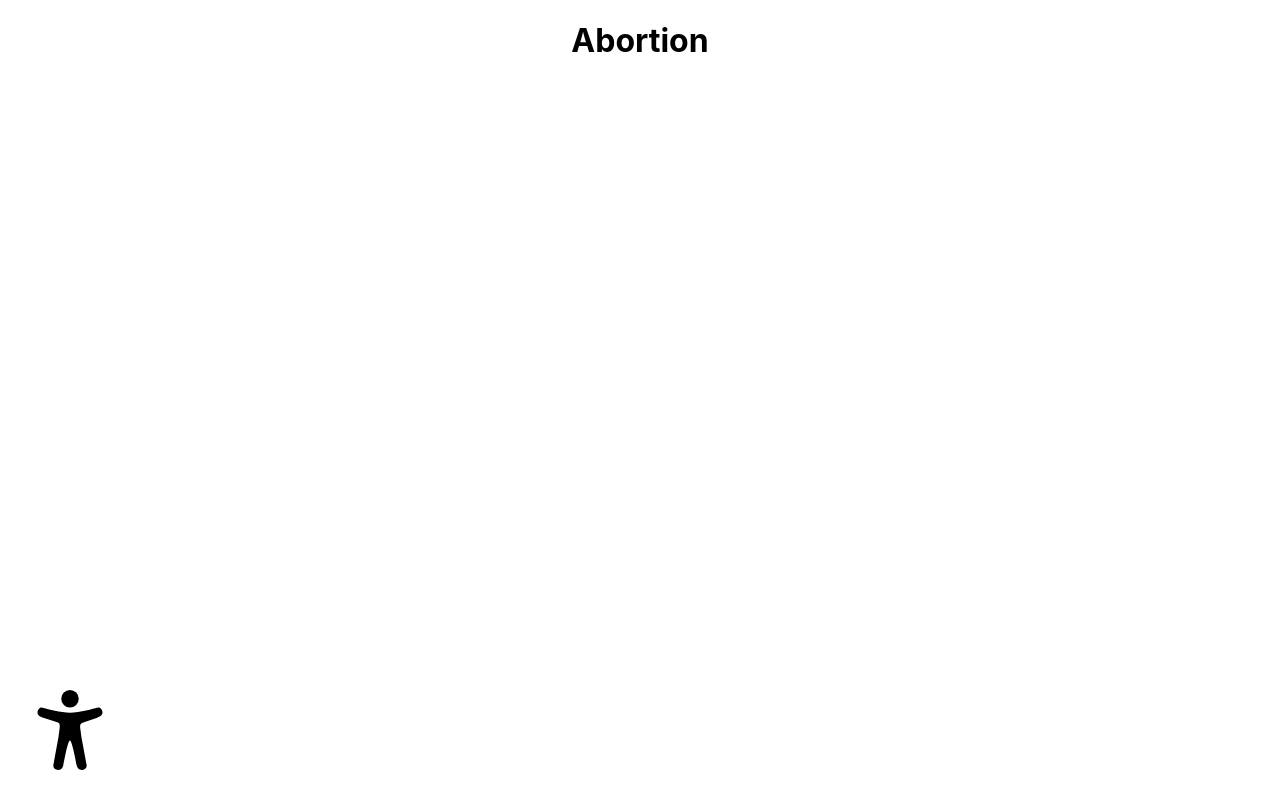
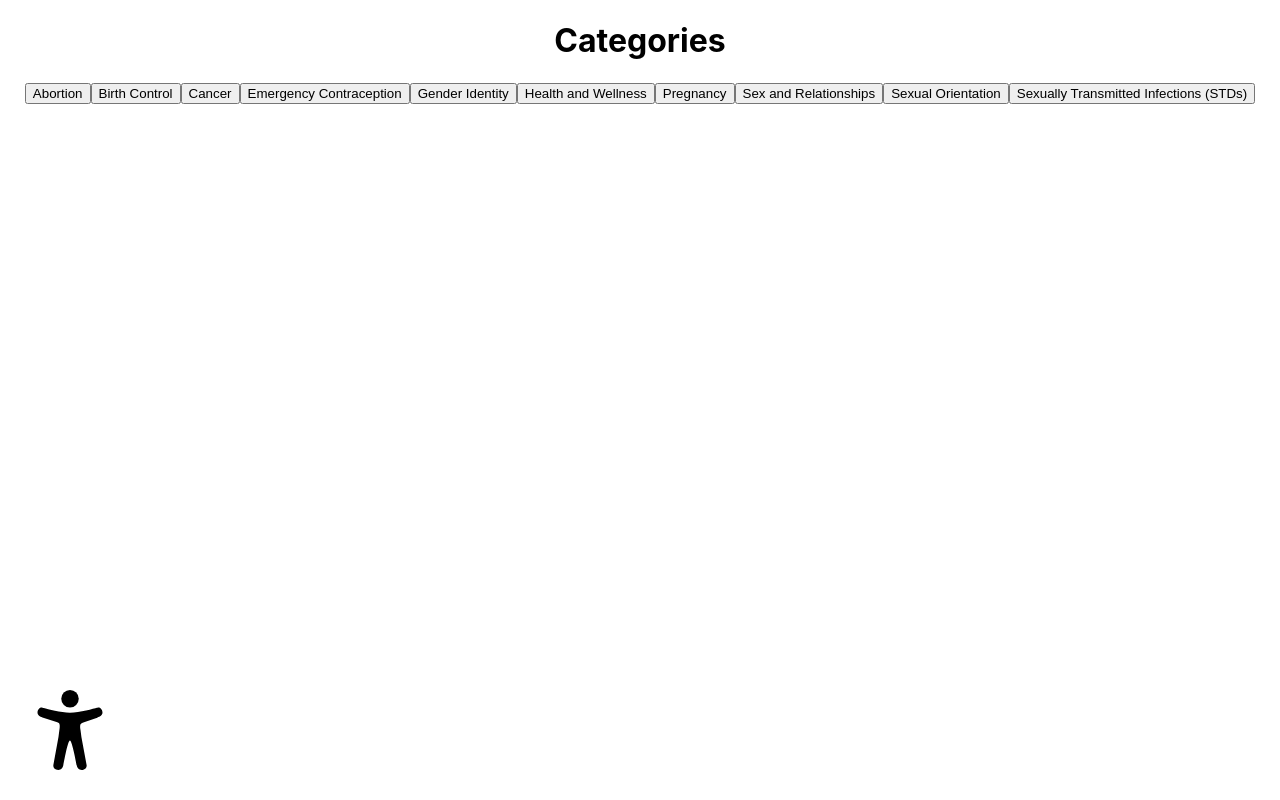
Before and after one commit to SheidaRa/HackTGap, a React (Create React App) app in the folder glow-girl/: page / in a window 1280 px wide. Built offline with nearby package versions, Linux system fonts and the light colour scheme.

Commit message:
CategoryListItem component renders for each category

```diff
--- a/glow-girl/src/components/Categories/Categories.jsx
+++ b/glow-girl/src/components/Categories/Categories.jsx
@@ -1,10 +1,14 @@
 import Data from '../../data.json';
+import CategoryListItem from '../CategoryListItem/CategoryListItem';
 
 function Categories() {
 
     return (
         <>
-            <h1>{Data.categories[0].title}</h1>
+            <h1>Categories</h1>
+            {Data.categories.map((category, i) => (
+                <CategoryListItem key={i} category={category} />
+            ))}
         </>
     )
 }
--- /dev/null
+++ b/glow-girl/src/components/CategoryListItem/CategoryListItem.jsx
@@ -0,0 +1,18 @@
+// TODO import for client-side routing (useHistory?)
+
+function CategoryListItem({ category }) {
+
+    let goToCategoryPage = () => {
+        console.log(category);
+        // TODO save category obj to reducer
+        // TODO route user to CategoryPage
+    }
+
+    return (
+        <>
+            <button onClick={goToCategoryPage}>{category.title}</button>
+        </>
+    )
+}
+
+export default CategoryListItem;
```
